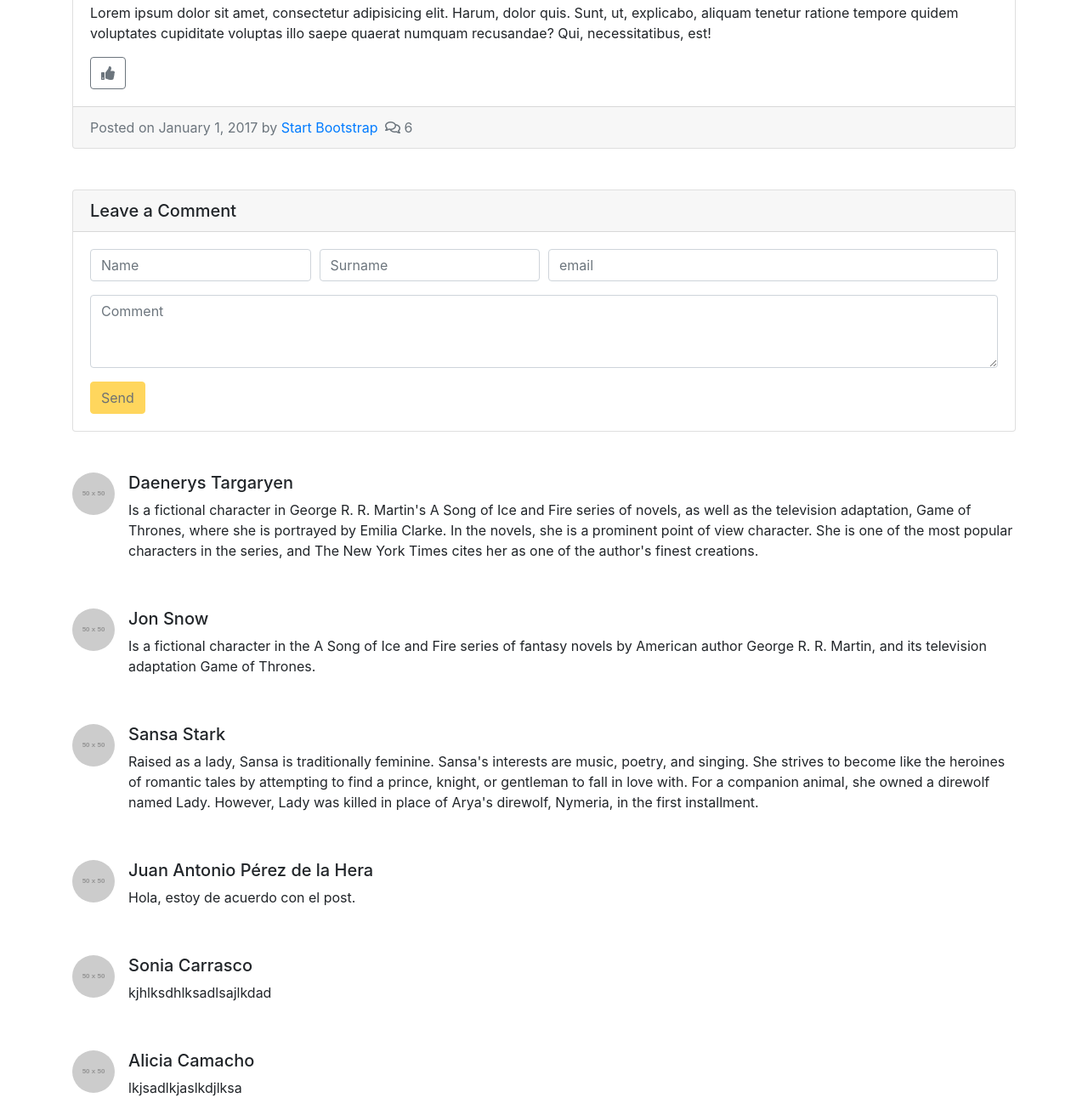
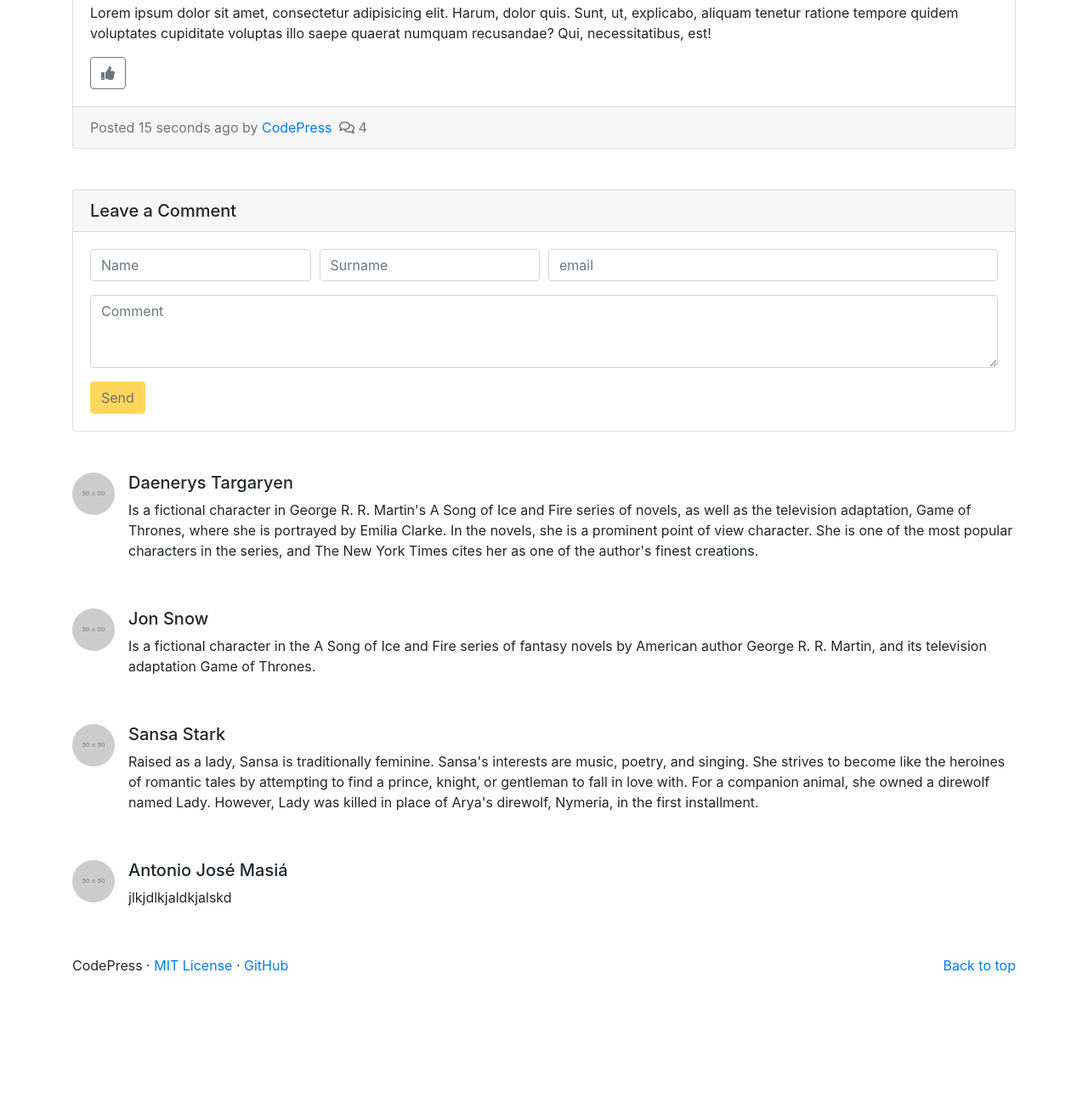
Before and after one commit to ajmasia/codepress, a website built with webpack: page src/single.html in a window 1280 px wide. Shown: the part 1375-2680 px from the top of the page at 85% size. After the commit the page ends 2539 px from the top, so only its background shows below. Built offline with nearby package versions, Linux system fonts and the light colour scheme; data requests are answered from the project's data file; placeholder pictures from the web are drawn by us; what pubsub-js would draw is missing.

Commit message:
Metadata system implemented and validation comments form updated

```diff
--- a/db.json
+++ b/db.json
@@ -22,25 +22,11 @@
       "id": 4
     },
     {
-      "name": "Juan Antonio",
-      "surname": "Pérez de la Hera",
-      "email": "juan@hotmail.com",
-      "comment": "Hola, estoy de acuerdo con el post.",
+      "name": "Antonio José",
+      "surname": "Masiá",
+      "email": "antoniomasiaguerrero@gmail.com",
+      "comment": "jlkjdlkjaldkjalskd",
       "id": 5
-    },
-    {
-      "name": "Sonia",
-      "surname": "Carrasco",
-      "email": "sonia@gmail.com",
-      "comment": "kjhlksdhlksadlsajlkdad",
-      "id": 6
-    },
-    {
-      "name": "Alicia",
-      "surname": "Camacho",
-      "email": "alicia@me.com",
-      "comment": "lkjsadlkjaslkdjlksa",
-      "id": 7
     }
   ]
 }
--- /dev/null
+++ b/src/config.js
@@ -0,0 +1,5 @@
+module.exports = {
+    serviceURL: process.env.SERVICE_URL || 'http://localhost:',
+    servicePORT: process.env.SERVICE_PORT || 3001,
+    commentsCollection: process.env.COLLECTION_NAME || 'comments/'
+}
--- a/src/entry.js
+++ b/src/entry.js
@@ -1,20 +1,24 @@
 import boostrap from 'bootstrap';
 import css from './scss/styles.scss';
+import config from './config';
 import { CommentsController } from './js/commentsController';
 import { CommentsFormController } from './js/commentsFormController';
+import postsService from './js/postsService';
 import { CommentsService } from './js/commentsService';
 import { PostMetaController } from './js/postMetaController'
 import { PubSub } from 'pubsub-js';
 
 document.addEventListener('DOMContentLoaded', () => {
 
-    let commentsService = new CommentsService('http://localhost:3001/comments/');
+    // App services
+    let commentsService = new CommentsService(config.serviceURL + config.servicePORT + '/' + config.commentsCollection);
+    //console.log(postsService);
 
+    // App controllers
     let commenstController = new CommentsController('#comments', commentsService, PubSub);
     commenstController.loadComments();
 
     let commentsFormController = new CommentsFormController('#comments-form', commentsService, PubSub);
-
-    let postMetaController = new PostMetaController('.meta', commentsService, PubSub);
+    let postMetaController = new PostMetaController('.meta', commentsService, postsService, PubSub);
 
 });
--- /dev/null
+++ b/src/js/appLib.js
@@ -0,0 +1,36 @@
+import moment from 'moment';
+
+module.exports.postedOn = function (date) {
+
+    let now = moment();
+    let posted = now.diff(date, 'seconds');
+
+    if (posted < 60) {
+
+        // Posted in less than a minute
+        return `Posted ${posted} seconds ago`;
+
+    } else if (posted >= 60 & posted < 3600) {
+
+        // Posted in less than a hour
+        return `Posted ${posted/60} minutes ago`;
+
+    } else if (posted >= 3600 & posted < 86400) {
+
+        // Posted in less than a day
+        return `Posted ${posted/3600} hours ago`;
+
+    } else if (posted >= 86400 & posted < 604800) {
+
+        // Posted in less than a week
+        var dateObject = moment(date);
+        return `Posted last ${dateObject.format('dddd')}`;
+
+    } else {
+
+        // Posted more than a week ago
+        var dateObject = moment(date);
+        return `Posted on ${dateObject.format('dddd, MMMM Do YYYY, h:mm')}`;
+
+    }
+}
--- a/src/js/commentsFormController.js
+++ b/src/js/commentsFormController.js
@@ -1,8 +1,11 @@
 export class CommentsFormController {
 
     constructor(selector, service, pubsub) {
+        // Select form
         this.element = document.querySelector(selector);
         if (this.element != null) this.addEventListeners();
+
+        // Config and event
         this.pubsub = pubsub;
         this.loading = false;
         this.commentService = service;
@@ -52,11 +55,12 @@ export class CommentsFormController {
         }
     }
 
-    // Add event to all inputs
+    // Add event to all inputs and textarea
     addImputListeners() {
         this.element.querySelectorAll('input, textarea').forEach(input => {
+            if (input.tagName == 'INPUT') {
                 input.addEventListener('blur', event => {
-                // event.target sería lo mismo que input en este caso
+
                     if (input.checkValidity() == false) {
                         input.classList.add('is-invalid');
                     } else {
@@ -64,6 +68,17 @@ export class CommentsFormController {
                     }
                     this.checkFormValidity();
                 });
+            } else {
+                input.addEventListener('keyup', event => {
+
+                    if (input.checkValidity() == false) {
+                        input.classList.add('is-invalid');
+                    } else {
+                        input.classList.remove('is-invalid');
+                    }
+                    this.checkFormValidity();
+                });
+            }
         });
     }
 
--- a/src/js/commentsService.js
+++ b/src/js/commentsService.js
@@ -10,6 +10,7 @@ export class CommentsService {
 
     async list() {
         const response = await fetch(this.url);
+        // reponse.json() return a promise
         return response.json();
     }
 
--- a/src/js/postMetaController.js
+++ b/src/js/postMetaController.js
@@ -2,33 +2,47 @@
  * Comments counter controller
  */
 
+ // Import js app library
+import appLib from './appLib';
+
 export class PostMetaController {
 
-    constructor(selector, service, pubsub) {
+    constructor(selector, commentsService, postsService, pubsub) {
+
+        // Select all elements with metadata
         this.element = document.querySelectorAll(selector);
-        this.commentsService = service;
-        if (this.element != null) this.showCommentsCounter();
+
+        // Instance services
+        this.commentsService = commentsService;
+        this.postsService = postsService;
+
+        // Run showMeta method
+        if (this.element != null) this.showMeta();
+
+        // Subscribe to create new comment event
         pubsub.subscribe('comment:created', comment => {
             console.log('CommentsController', comment);
-            this.showCommentsCounter();
+            this.showMeta();
         })
     }
 
-    showCommentsCounter() {
+    showMeta() {
         this.commentsService.list().then(comments => {
-            this.element.forEach(element => {
-                element.innerHTML =
-                `Posted on January 1, 2017 by
-                    <a href="#">Start Bootstrap</a>
-                    <i class="far fa-comments ml-1"></i>
-                    <a class="text-secondary comments-counter" href="#"> ${comments.length}</span></a>`;
-            });
+            // Go through each element and inject metadata
+            for (let i = 0; i < this.element.length; i++) {
+                let postedOn = appLib.postedOn(this.postsService.postPublishDates[i].publishDate);
+                this.element[i].innerHTML =
+                    `${postedOn} by
+                        <a href="#">CodePress</a>
+                        <i class="far fa-comments ml-1"></i>
+                        <a class="text-secondary comments-counter" href="#"> ${comments.length}</span></a>`;
+                }
         }).catch(error => {
             this.showErrorMesage();
         });
+
     }
     showErrorMesage() {
-        this.element.innerHTML = '<div class="alert alert-danger" role="alert">Error retrieving comments</div>';
+        this.element.innerHTML = '<div class="alert alert-danger" role="alert">Error retrieving data</div>';
     }
-
 }
--- /dev/null
+++ b/src/js/postsService.js
@@ -0,0 +1,55 @@
+/**
+ * Simulated posts service
+ * Fixed and subtracted posted data have been used test the metadata functionality
+ * In a new realease, this data will be read from an API as well as the commentaries
+ */
+
+import moment from 'moment';
+
+var now = moment();
+// Important: All moments are mutable
+
+module.exports = {
+
+    postPublishDates: [{
+            post: "post-1",
+            publishDate: moment(now).subtract(15, 'seconds').format()
+        },
+        {
+            post: "post-2",
+            publishDate: moment(now).subtract(45, 'minutes').format()
+        },
+        {
+            post: "post-3",
+            publishDate: moment(now).subtract(12, 'hours').format()
+        },
+        {
+            post: "post-4",
+            publishDate: moment(now).subtract(1, 'days').format()
+        },
+        {
+            post: "post-5",
+            publishDate: moment(now).subtract(3, 'days').format()
+        },
+        {
+            post: "post-6",
+            publishDate: moment(now).subtract(6, 'days').format()
+        },
+        {
+            post: "post-7",
+            publishDate: "2018-02-13T12:12:02+01:00"
+        },
+        {
+            post: "post-8",
+            publishDate: "2018-01-23T23:15:18+01:00"
+        },
+        {
+            post: "post-9",
+            publishDate: "2017-12-02T20:21:15+01:00"
+        },
+        {
+            post: "post-10",
+            publishDate: "2016-06-28T09:18:29+01:00"
+        }
+    ]
+}
--- /dev/null
+++ b/src/scss/_boostrapCustom.scss
@@ -0,0 +1,6 @@
+.mb-4 {
+    margin-bottom: 3.5rem !important;
+}
+.card-title {
+  margin: 0;
+}
--- a/src/scss/styles.scss
+++ b/src/scss/styles.scss
@@ -4,6 +4,7 @@
 @import url(https://use.fontawesome.com/releases/v5.0.7/css/all.css);
 @import "vars";
 @import "htmlTags";
+@import "boostrapCustom";
 @import "header";
 
 // TODO: Animate.css don´t run
```
Also changed, not shown: codeNotes.js (added). Lines whose indentation alone changed are shown as unchanged.
